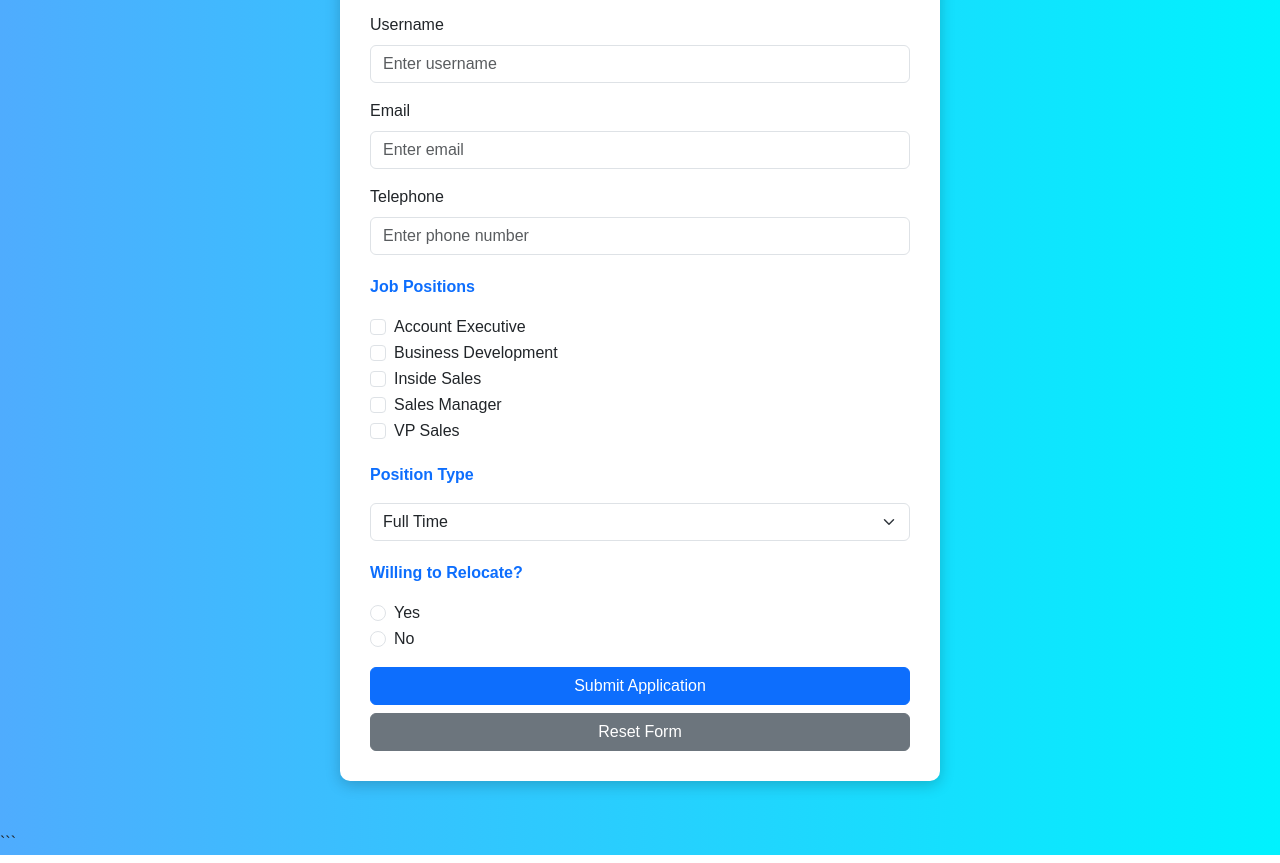
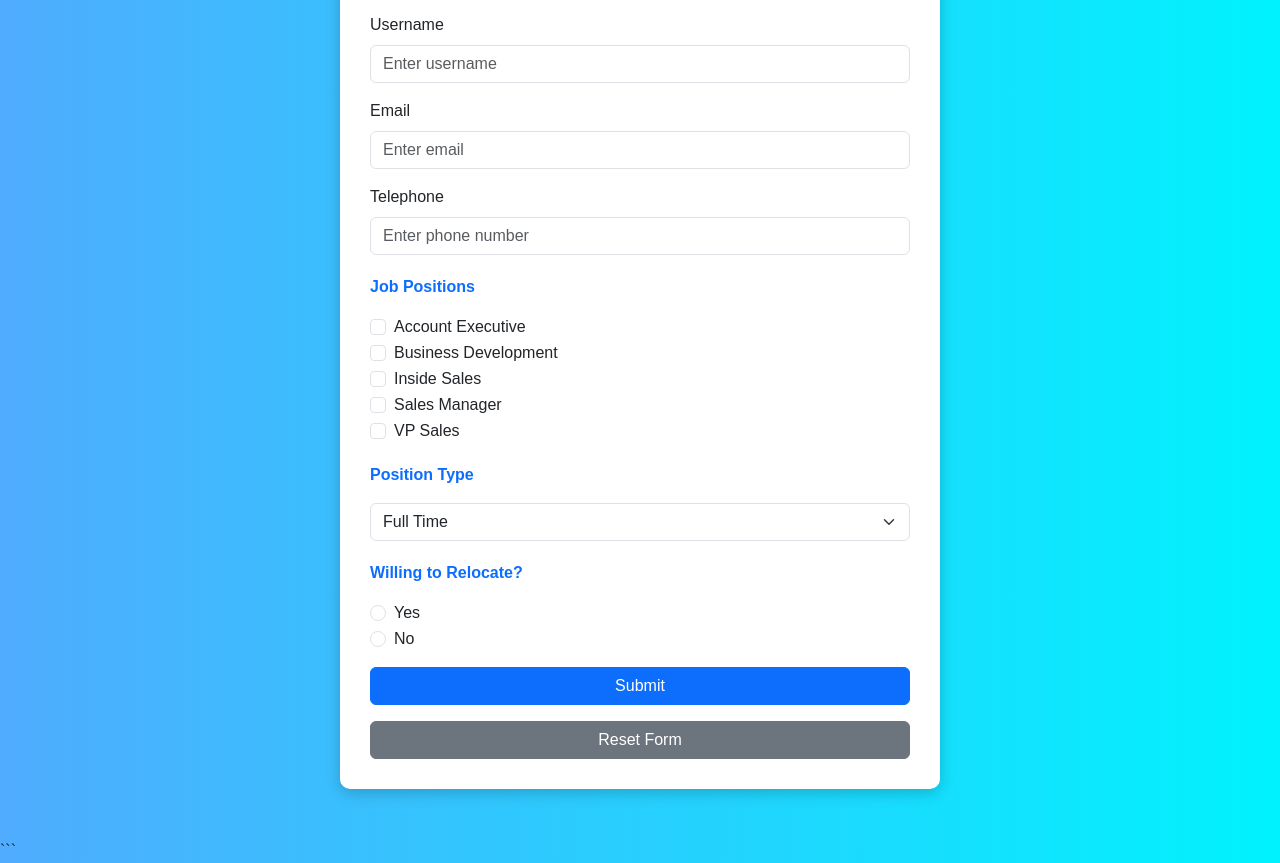
Before and after one commit to Kevinrony/contact-form, a plain HTML site: page index.html in a window 1280 px wide. Shown: the part 165-1028 px from the top of the page. Drawn offline with nearby package versions, Linux system fonts and the light colour scheme.

Commit message:
Fix HTML structure and improve form layout

```diff
--- a/index.html
+++ b/index.html
@@ -122,7 +122,7 @@
 </div>
 
 <div class="d-grid gap-2">
-<button type="submit" class="btn btn-primary">Submit Application</button>
+<button type="submit" class="btn btn-primary mb-2">Submit</button>
 <button type="reset" class="btn btn-secondary">Reset Form</button>
 </div>
 
```
